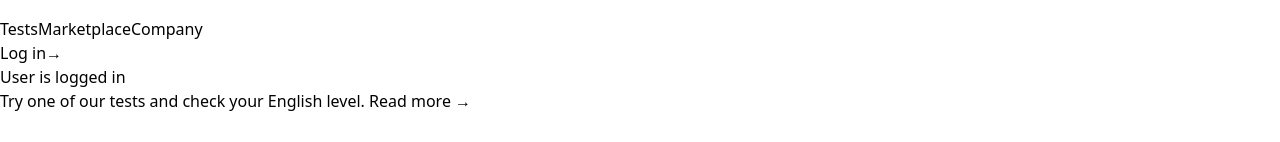
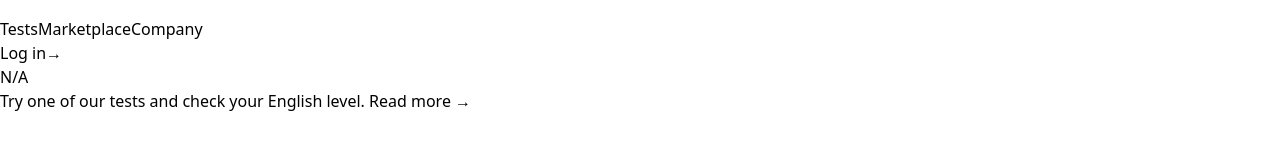
Before and after one commit to milan-mal/dashik-test, a React (Vite) app: page / in a window 1280 px wide. Shown: the part 280-422 px from the top of the page. Built offline with nearby package versions, Linux system fonts and the light colour scheme.

Commit message:
handling loginstate using signal and effect

```diff
--- a/src/components/HeaderMenu.jsx
+++ b/src/components/HeaderMenu.jsx
@@ -1,4 +1,4 @@
-import { signal } from '@preact/signals-react'
+import { signal, effect } from '@preact/signals-react'
 import React, { Fragment, useState, useEffect } from 'react'
 import { Link, useSearchParams } from 'react-router-dom'
 
@@ -15,7 +15,6 @@ import {
 import ChevronDownIcon from '../assets/chevronDownIcon.svg?react'
 import PlayCircleIcon from '../assets/playCircleIcon.svg?react'
 import PhoneIcon from '../assets/phoneIcon.svg?react'
-
 
 const products = [
   { name: 'Analytics', description: 'Get a better understanding of your traffic', href: '#', icon: ChartPieIcon },
@@ -36,16 +35,20 @@ function classNames(...classes) {
 const login = signal(false)
 
 export default function HeaderMenu() {
+  console.log('render HeaderMenu')
+
   const [mobileMenuOpen, setMobileMenuOpen] = useState(false)
   const [searchParams] = useSearchParams()
 
-  useEffect(() => {
+  effect(() => {
+    console.log('login.value', login.value)
     const parseQueryParams = () => {
-      login.value = searchParams.get('login')
+      login.value = searchParams.get('login') === 'true'
+      // localStorage.setItem('LOGIN_STATE', login.value)
     }
-
     parseQueryParams()
-  })
+    console.log('Updated login value:', login.value)
+  }, [login])
 
   return (
     <header className="absolute inset-x-0 top-0 z-50">
@@ -133,8 +136,9 @@ export default function HeaderMenu() {
             Log in<span aria-hidden="true">&rarr;</span>
           </a>
         </div>
-        <div className="hidden text-sm font-semibold leading-6 text-gray-900 lg:flex lg:flex-1 lg:justify-end">
-          {login ? 'User is logged in' : ''}
+        <div className="hidden text-sm font-semibold leading-6 text-gray-900 lg:flex lg:flex-shrink lg:justify-end">
+          {login.value ? 'logged in' : 'N/A'}
+          {/* {loginValue.value == true ? 'logged in' : 'N/A'} */}
         </div>
       </nav>
       <Dialog as="div" className="lg:hidden" open={mobileMenuOpen} onClose={setMobileMenuOpen}>
--- a/src/components/LoginGoogle.jsx
+++ b/src/components/LoginGoogle.jsx
@@ -33,5 +33,3 @@ export default function LoginGoogle() {
     </>
   )
 }
-
-//TODO: Add displaying logged in user - how?
```
Also changed, not shown: 1 other file (tests, documents, lock files or other folders).
